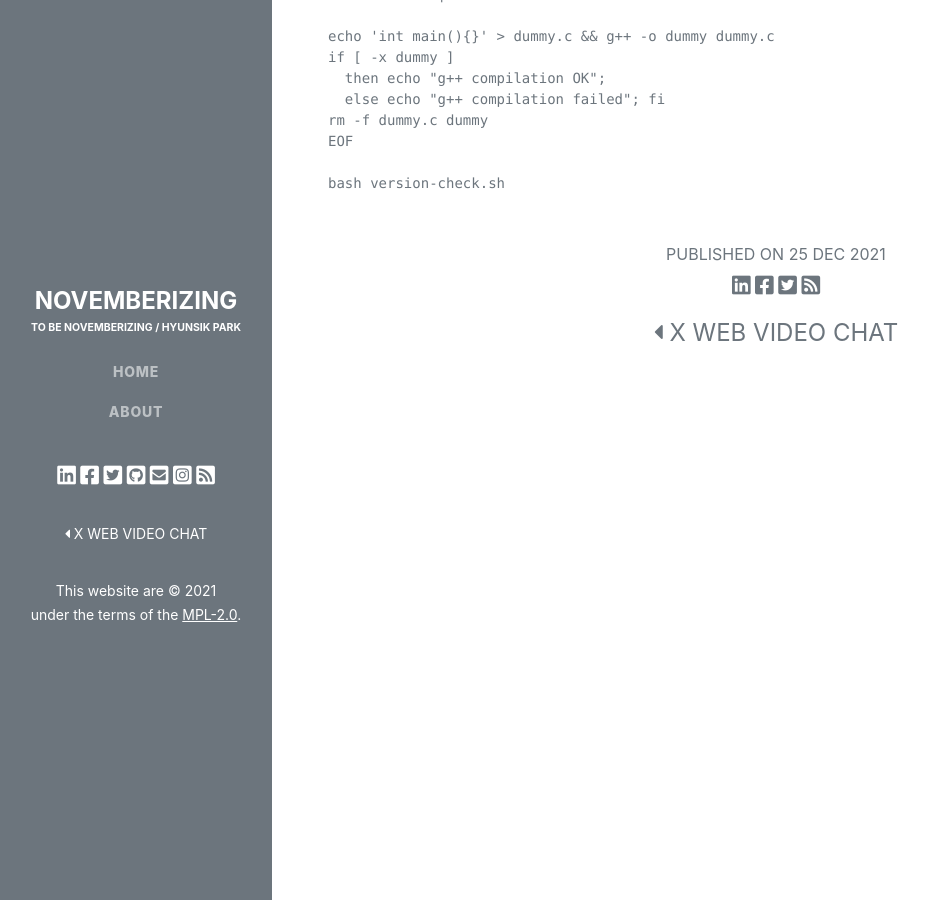
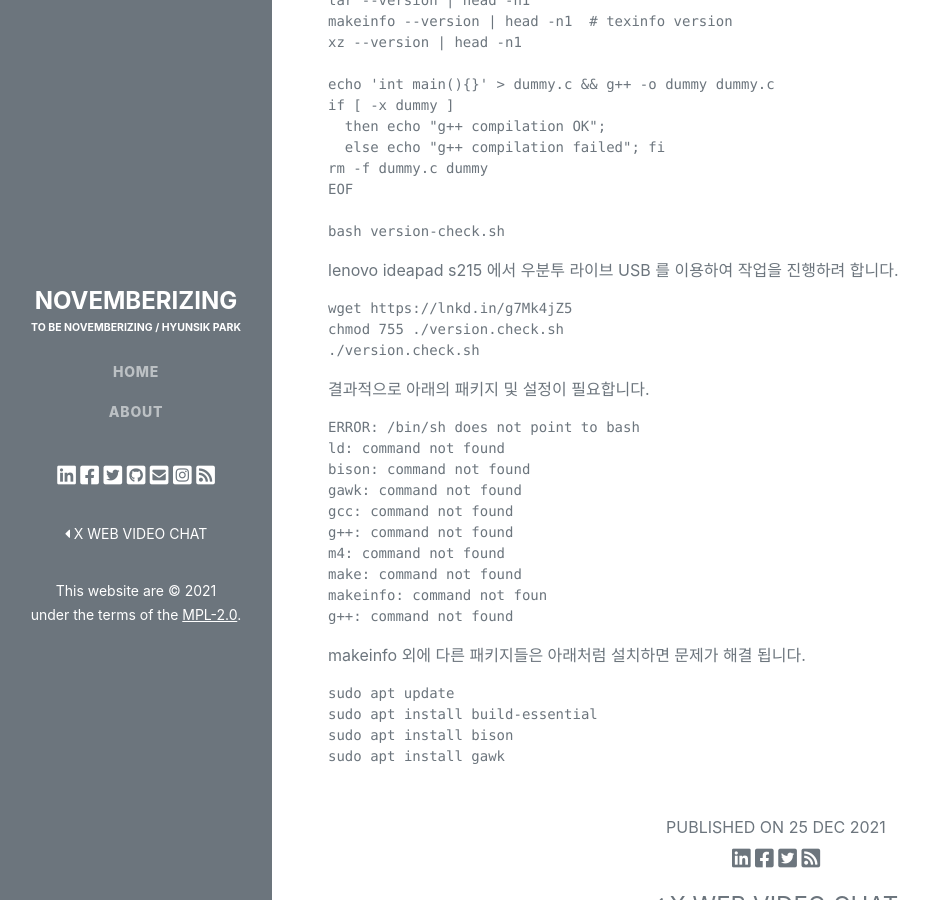
Before and after one commit to novemberizing/novemberizing.github.io, a Jekyll site: the page built from _posts/2021-12-25-Linuxfromscratch.md, in a window 1280 px wide and 900 px high, scrolled down 7893 px. Shown: the whole window, without its empty margins (0-930 px from the left). Built offline with Jekyll 4.4.1, drawn with Linux system fonts in a browser that asks for light colours; some of the changed text lies outside the part shown.

Commit message:
fixup link

````diff
--- a/_posts/2021-12-25-Linuxfromscratch.md
+++ b/_posts/2021-12-25-Linuxfromscratch.md
@@ -62,9 +62,9 @@
 
 여기의 링크는 느긋하게 한 번 읽어 보시길 제안 드립니다. 표준은 중요합니다. 표준에서 벗어나지 않습니다. 살짝 Windows 가 표준에서 벗어났지만, 이름이 알려진 OS 들은 이 표준을 거의 따르고 있답니다.
 
-- POSIX.1-2008 / https://lnkd.in/gWCDug2x
-- Filesystem Hierarchy Standard (FHS) Version 3.0 / https://lnkd.in/gYBkud3V
-- Linux Standard Base (LSB) Version 5.0 (2015) / https://lnkd.in/gzTGZr5Q
+- [POSIX.1-2008](https://pubs.opengroup.org/onlinepubs/9699919799/)
+- [Filesystem Hierarchy Standard (FHS) Version 3.0](https://refspecs.linuxfoundation.org/FHS_3.0/fhs/index.html)
+- [Linux Standard Base (LSB) Version 5.0 (2015)](https://refspecs.linuxfoundation.org/lsb.shtml)
 
 "Many people do not agree with the requirements of the LSB." 이 문구가 눈에 띄네요. 사실 많은 사람들이 취향이 다양하기 때문에 굳이 따르지 않는다. 다만, 의무 사항 같은 SHOULD 의 느낌이네요.
 
@@ -168,11 +168,11 @@
 
 문제로 인해서 특정 기능이 제대로 동작하지 않을 경우가 있을지도 모르는데, 그 때 아래 링크가 도움이 되실 것입니다.
 
-https://lnkd.in/ep_u_GZH
+https://www.linuxfromscratch.org/lfs/errata/11.0/
 
 또한, 보안적인 문제 및 권고 사항을 확인하시려면 아래의 링크에서 확인하시면 됩니다.
 
-https://lnkd.in/eRPEvy8Y
+https://www.linuxfromscratch.org/lfs/advisories/
 
 PS. 다음부터 "파트1"로 넘어가려 합니다. 여행 준비 하는 거죠. "파트1"의 내용 중에 가장 중요한 부분이 "How to Build an LFS System" 입니다. "그래서 어떻게 해야하는데?"에 대한 질문에 답인 거죠. 나머지는 디테일한 부분일 것입니다. 오늘은 "-100자" 이런 문구가 뜨지 않네요. 하하하! 양 조절 잘한 듯 보입니다.
 
@@ -317,3 +317,35 @@
 
 bash version-check.sh
 ```
+
+lenovo ideapad s215 에서 우분투 라이브 USB 를 이용하여 작업을 진행하려 합니다.
+
+```shell
+wget https://lnkd.in/g7Mk4jZ5
+chmod 755 ./version.check.sh
+./version.check.sh
+```
+
+결과적으로 아래의 패키지 및 설정이 필요합니다.
+
+```shell
+ERROR: /bin/sh does not point to bash
+ld: command not found
+bison: command not found
+gawk: command not found
+gcc: command not found
+g++: command not found
+m4: command not found
+make: command not found
+makeinfo: command not foun
+g++: command not found
+```
+
+makeinfo 외에 다른 패키지들은 아래처럼 설치하면 문제가 해결 됩니다.
+
+```shell
+sudo apt update
+sudo apt install build-essential
+sudo apt install bison
+sudo apt install gawk
+```
````
Also changed, not shown: other parts of _posts/2021-12-25-Linuxfromscratch.md (+13 -13 lines).
